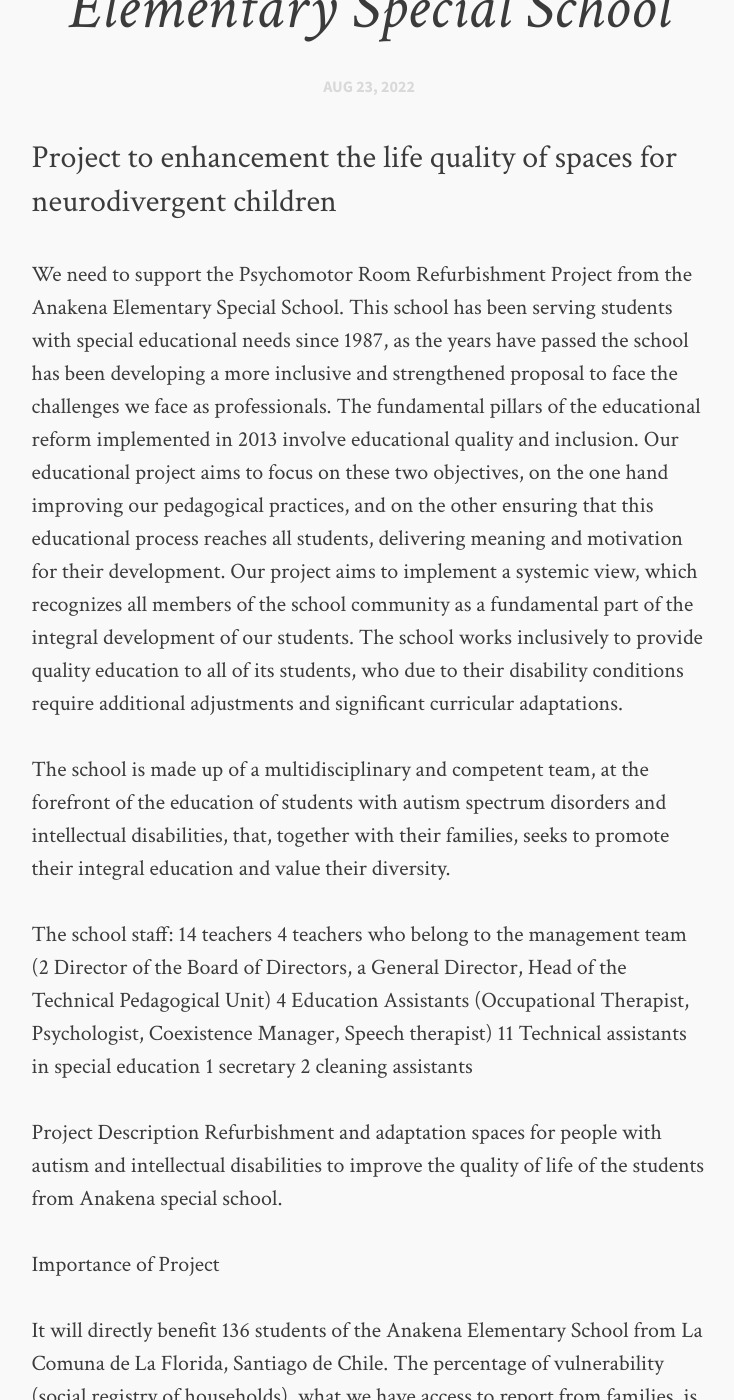
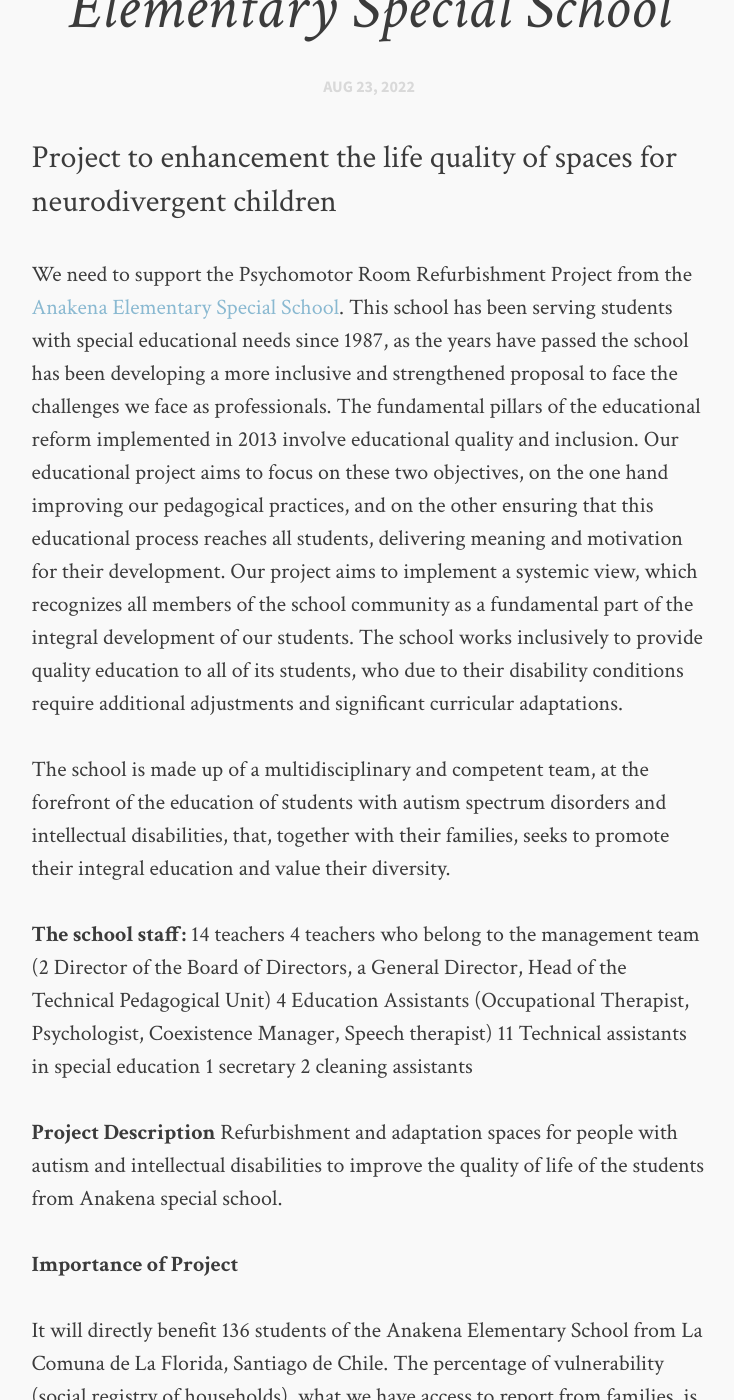
Before and after one commit to lourcastillo/lourcastillo.github.io, a Jekyll site: the page built from _posts/2022-08-23-psychomotor-room-refurbishment-anakena-special-school-project.md, in a window 1280 px wide and 1400 px high, scrolled down 825 px. Shown: the whole window, without its empty margins (271-1005 px from the left). Built offline with Jekyll 4.4.1, drawn with Linux system fonts in a browser that asks for light colours; comment, search, counter and statistics services are not loaded; part of the change alters nothing that is shown; some of the changed text lies outside the part shown.

```diff
--- a/_posts/2022-08-23-psychomotor-room-refurbishment-anakena-special-school-project.md
+++ b/_posts/2022-08-23-psychomotor-room-refurbishment-anakena-special-school-project.md
@@ -8,13 +8,13 @@ date: 2022-08-23
 image:
         feature: anakena.jpg
 ---
-We need to support the Psychomotor Room Refurbishment Project from the Anakena Elementary Special School. This school has been serving students with special educational needs since 1987, as the years have passed the school has been developing a more inclusive and strengthened proposal to face the challenges we face as professionals.
+We need to support the Psychomotor Room Refurbishment Project from the [Anakena Elementary Special School](https://colegioanakena.cl/). This school has been serving students with special educational needs since 1987, as the years have passed the school has been developing a more inclusive and strengthened proposal to face the challenges we face as professionals.
  The fundamental pillars of the educational reform implemented in 2013 involve educational quality and inclusion. Our educational project aims to focus on these two objectives, on the one hand improving our pedagogical practices, and on the other ensuring that this educational process reaches all students, delivering meaning and motivation for their development. Our project aims to implement a systemic view, which recognizes all members of the school community as a fundamental part of the integral development of our students.
 The school works inclusively to provide quality education to all of its students, who due to their disability conditions require additional adjustments and significant curricular adaptations.
 
 The school is made up of a multidisciplinary and competent team, at the forefront of the education of students with autism spectrum disorders and intellectual disabilities, that, together with their families, seeks to promote their integral education and value their diversity.
 
-The school staff:
+**The school staff:**
 14 teachers
 4 teachers who belong to the management team (2 Director of the Board of Directors, a General Director, Head of the Technical Pedagogical Unit)
 4 Education Assistants (Occupational Therapist, Psychologist, Coexistence Manager, Speech therapist)
@@ -22,17 +22,17 @@ The school staff:
 1 secretary
 2 cleaning assistants
 
-Project Description
+**Project Description**
 Refurbishment and adaptation spaces for people with autism and intellectual disabilities to improve the quality of life of the students from Anakena special school.
 
-Importance of Project
+**Importance of Project**
 
 It will directly benefit 136 students of the Anakena Elementary School from La Comuna de La Florida, Santiago de Chile. The percentage of vulnerability (social registry of households), what we have access to report from families, is that the Anakena school currently serves 103 students in vulnerable situations. It’s important to mention that the Anakena school is free of charge.
 
-ASD Chile population
+**ASD Chile population**
 A study was conducted to determine the prevalence of ASD in 2 urban districts of Santiago de Chile, the result was that in a sample of 272 boys and girls, 5 were clinically diagnosed with ASD. A prevalence of ASD of 1.95% was obtained with a sex distribution of 4 boys to 1 girl.
 This is the first estimation of ASD prevalence in two cities of Santiago de Chile.
-A high prevalence of this condition was obtained, which highlights the need to obtain resources for a multidisciplinary and early approach (Revista Chilena Pediatría 2021).
+A high prevalence of this condition was obtained, which highlights the need to obtain resources for a multidisciplinary and early approach [Revista Chilena Pediatría 2021](https://www.revistachilenadepediatria.cl/index.php/rchped/article/view/2503).
 
-
-Thanks for the donation!
+[Please Donate Today](https://paypal.me/ProyectoAnakena?country.x=CL&locale.x=es_XC)
+**Thanks for your donation!**
```
